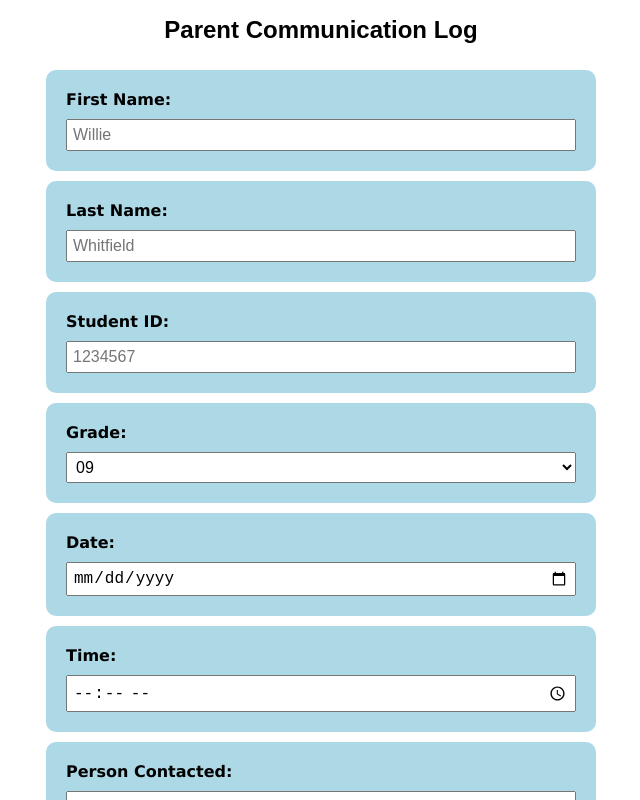
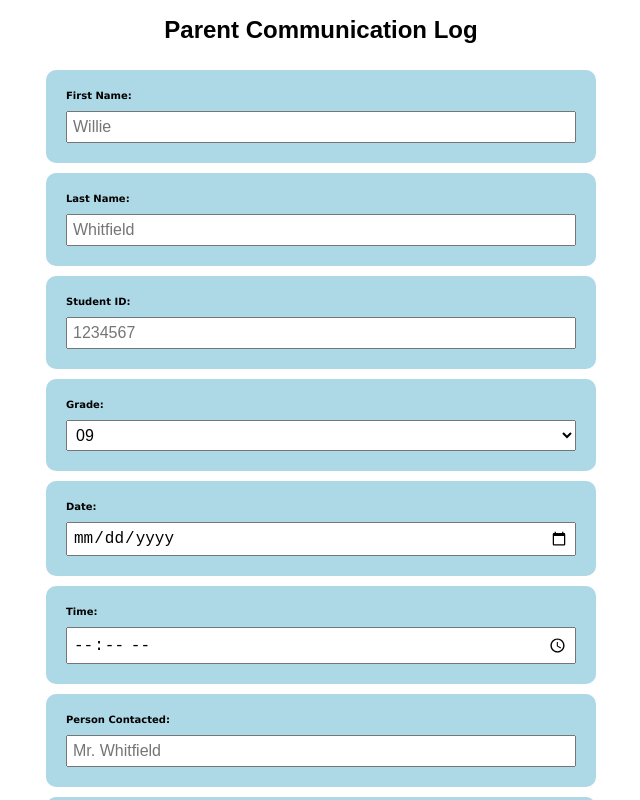
Before and after one commit to wdwiii/parent-communication-log, a React (Create React App) app: page / in a window 1280 px wide. Shown: the top 800 px of the page, without its empty margins (319-959 px from the left). Built offline with nearby package versions, Linux system fonts and the light colour scheme.

Commit message:
Set root font size to 10px

```diff
--- a/src/index.css
+++ b/src/index.css
@@ -4,6 +4,7 @@
 
 html {
   font-family: sans-serif;
+  font-size: 62.5%;
 }
 
 body {
```
